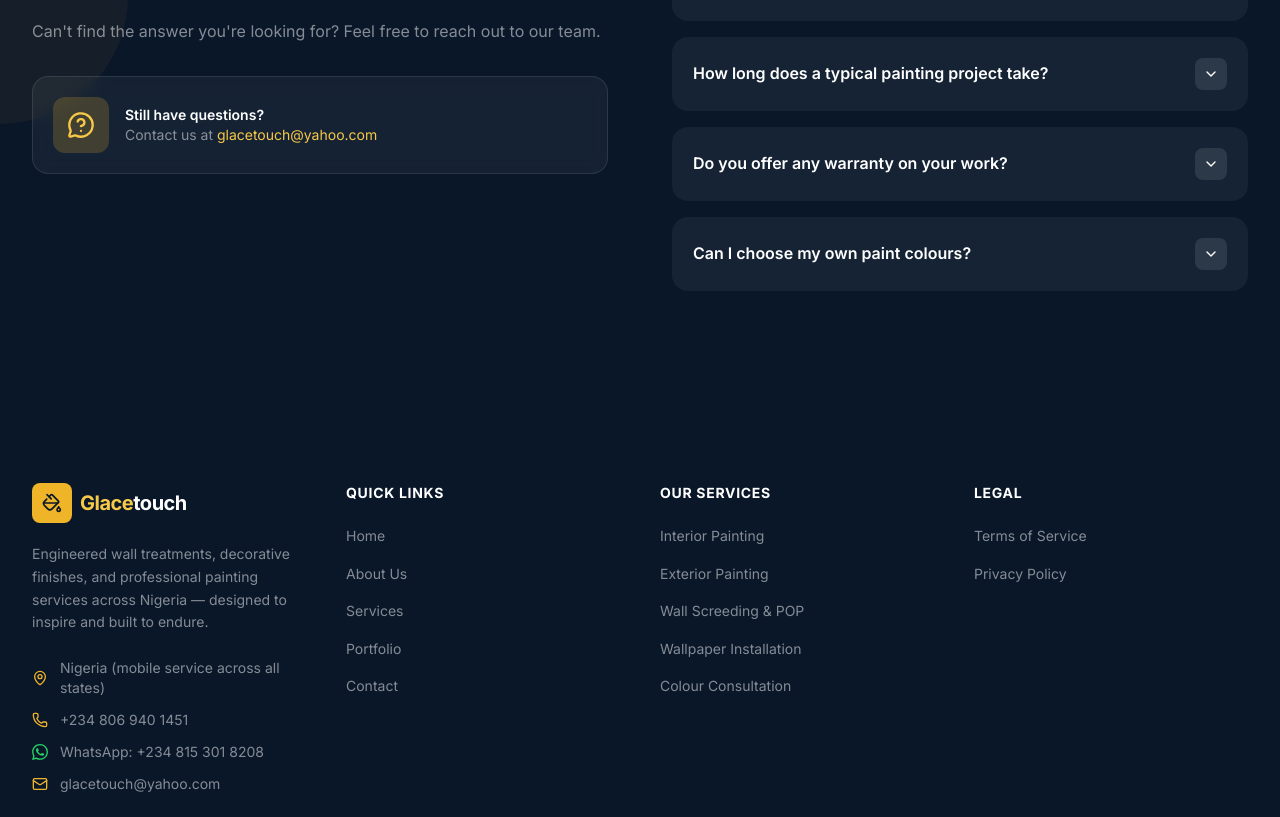
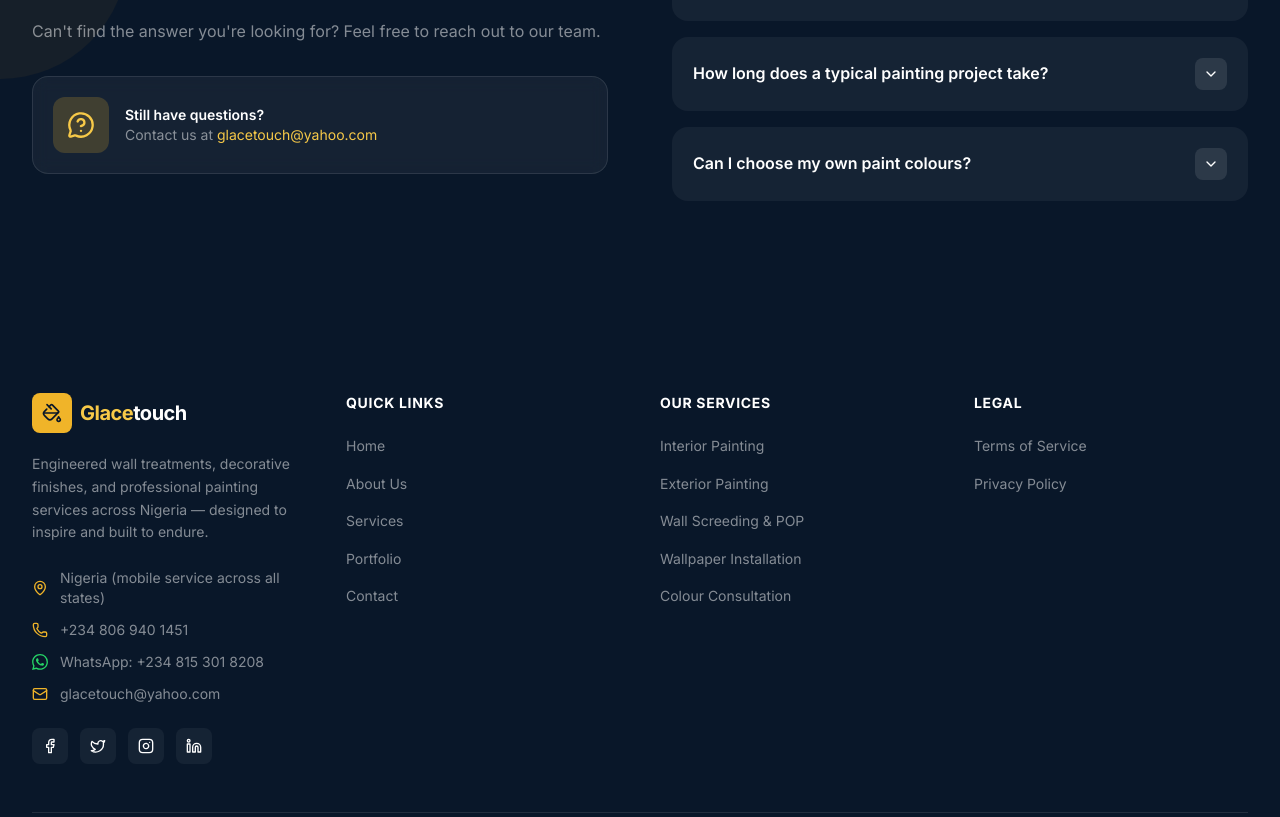
Before and after one commit to JentleJoe/classictouch, a React (Vite) app: page /contact in a window 1280 px wide. Shown: the part 2071-2888 px from the top of the page. Built offline with nearby package versions, Linux system fonts and the light colour scheme.

Commit message:
updated FAQ section

```diff
--- a/src/data/siteData.js
+++ b/src/data/siteData.js
@@ -300,17 +300,12 @@ export const faqs = [
   {
     question: 'What brands of paint do you use?',
     answer:
-      '[To be confirmed by client. E.g., "We work with top-quality brands including Dulux, Berger, CAP Plc, and other premium Nigerian and international paint brands."]',
+      'We exclusively use Dulux, Caplux, Revano, Lockmeris, and Rivedil. We’ve selected these brands for their superior coverage, eco-friendly low-VOC formulas, and long-lasting durability against fading and wear.',
   },
   {
     question: 'How long does a typical painting project take?',
     answer:
       'Timelines depend on the scope of work. A standard room takes 1–2 days, while a full building project may take 1–3 weeks. We provide a clear timeline before starting.',
-  },
-  {
-    question: 'Do you offer any warranty on your work?',
-    answer:
-      '[Warranty details to be confirmed by client. E.g., "Yes, we stand behind our work and offer warranties on all painting projects."]',
   },
   {
     question: 'Can I choose my own paint colours?',
```
